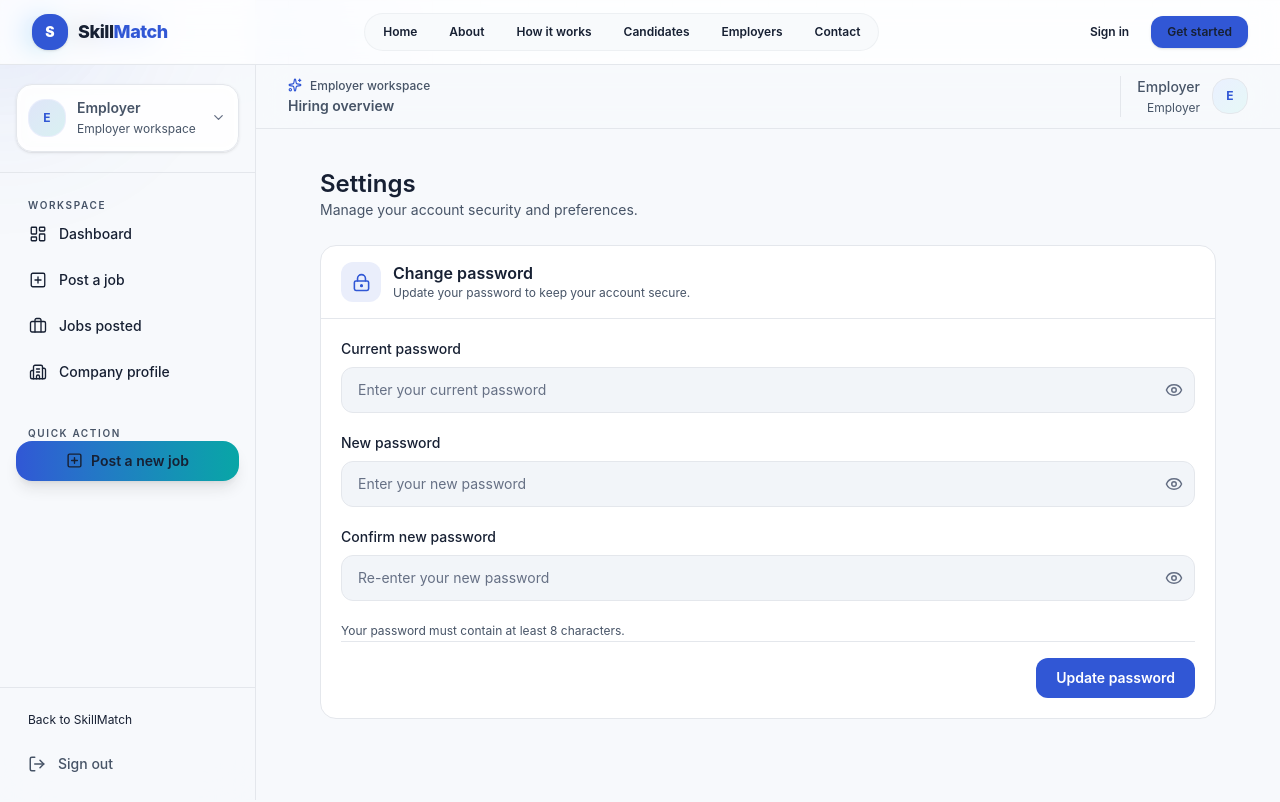
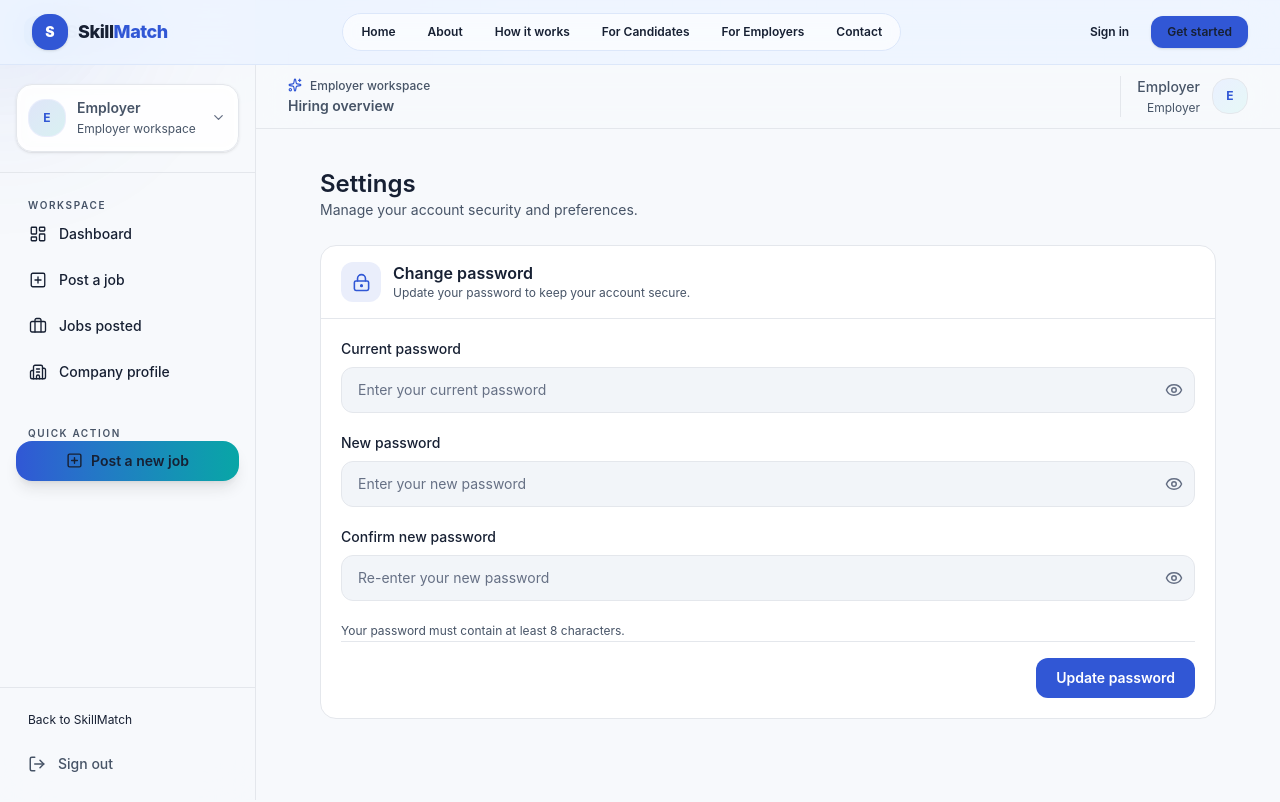
Before and after one commit to Yadelew-zemene/skill-match-platform, a Next.js app in the folder frontend/: page /employer/settings in a window 1280 px wide. Shown: the top 802 px of the page. Built offline with nearby package versions, Linux system fonts and the light colour scheme.

Commit message:
style(navbar): update navigation branding and links

```diff
--- a/frontend/components/layout/Navbar.tsx
+++ b/frontend/components/layout/Navbar.tsx
@@ -10,8 +10,8 @@ const navItems = [
   { label: "Home", href: "/" },
   { label: "About", href: "/about" },
   { label: "How it works", href: "/#how-it-works" },
-  { label: "Candidates", href: "/#candidates" },
-  { label: "Employers", href: "/#employers" },
+  { label: "For Candidates", href: "/#candidates" },
+  { label: "For Employers", href: "/#employers" },
   { label: "Contact", href: "/contacts" },
 ];
 
@@ -21,18 +21,17 @@ export default function Navbar() {
   const pathname = usePathname();
   const [mobileOpen, setMobileOpen] = useState(false);
 
-  // Close mobile navigation on route change
   useEffect(() => {
     setMobileOpen(false);
   }, [pathname]);
 
-  // Lock body scroll when mobile menu is open
   useEffect(() => {
     if (mobileOpen) {
       document.body.style.overflow = "hidden";
     } else {
       document.body.style.overflow = "unset";
     }
+
     return () => {
       document.body.style.overflow = "unset";
     };
@@ -41,12 +40,8 @@ export default function Navbar() {
   const closeMobile = () => setMobileOpen(false);
 
   const isActive = (href: string) => {
-    if (href === "/") {
-      return pathname === "/";
-    }
-    if (href.startsWith("/#")) {
-      return pathname === "/";
-    }
+    if (href === "/") return pathname === "/";
+    if (href.startsWith("/#")) return pathname === "/";
     return pathname.startsWith(href);
   };
 
@@ -63,7 +58,7 @@ export default function Navbar() {
   };
 
   return (
-    <header className="sticky top-0 z-50 w-full border-b border-[var(--border)] bg-[var(--surface)]/80 backdrop-blur-md backdrop-saturate-150 transition-all">
+    <header className="sticky top-0 z-50 w-full border-b border-[#dce7fa] bg-[#eef4ff]/90 backdrop-blur-xl backdrop-saturate-150 transition-all">
       <div className="mx-auto flex h-16 max-w-7xl items-center justify-between px-4 sm:px-6 lg:px-8">
         {/* Logo */}
         <Link
@@ -75,6 +70,7 @@ export default function Navbar() {
           <div className="flex h-9 w-9 items-center justify-center rounded-xl bg-[var(--primary)] text-sm font-black text-white shadow-sm shadow-[var(--primary)]/20 transition-transform duration-200 group-hover:scale-105">
             S
           </div>
+
           <span className="text-lg font-extrabold tracking-tight text-[var(--text-primary)]">
             Skill<span className="text-[var(--primary)]">Match</span>
           </span>
@@ -83,7 +79,7 @@ export default function Navbar() {
         {/* Desktop Navigation */}
         <nav
           aria-label="Main navigation"
-          className="hidden items-center gap-1 rounded-full border border-[var(--border)]/50 bg-[var(--surface-soft)]/50 p-1 backdrop-blur-sm md:flex"
+          className="hidden items-center gap-1 rounded-full border border-[#dce7fa] bg-white/65 p-1 backdrop-blur-sm md:flex"
         >
           {navItems.map((item) => {
             const active = isActive(item.href);
@@ -95,8 +91,8 @@ export default function Navbar() {
                 aria-current={active ? "page" : undefined}
                 className={`relative rounded-full px-3.5 py-1.5 text-xs font-semibold transition-all duration-200 focus-visible:outline-none focus-visible:ring-2 focus-visible:ring-[var(--primary)] ${
                   active
-                    ? "bg-[var(--surface)] text-[var(--primary)] shadow-sm"
-                    : "text-[var(--text-secondary)] hover:text-[var(--text-primary)]"
+                    ? "bg-[#dce9ff] text-[#2443a8] shadow-sm"
+                    : "text-[#475467] hover:bg-[#e3edff] hover:text-[#2443a8]"
                 }`}
               >
                 {item.label}
@@ -111,7 +107,7 @@ export default function Navbar() {
             <>
               <Link
                 href="/login"
-                className="rounded-lg px-3.5 py-2 text-xs font-semibold text-[var(--text-secondary)] transition-colors duration-200 hover:bg-[var(--surface-soft)] hover:text-[var(--text-primary)] focus-visible:outline-none focus-visible:ring-2 focus-visible:ring-[var(--primary)]"
+                className="rounded-lg px-3.5 py-2 text-xs font-semibold text-[#475467] transition-colors duration-200 hover:bg-white/70 hover:text-[var(--primary)] focus-visible:outline-none focus-visible:ring-2 focus-visible:ring-[var(--primary)]"
               >
                 Sign in
               </Link>
@@ -136,7 +132,7 @@ export default function Navbar() {
               <button
                 type="button"
                 onClick={handleLogout}
-                className="rounded-lg border border-[var(--border)] px-3.5 py-2 text-xs font-semibold text-[var(--text-secondary)] transition-colors duration-200 hover:border-[var(--error)]/30 hover:bg-[var(--error-light)] hover:text-[var(--error)] focus-visible:outline-none focus-visible:ring-2 focus-visible:ring-[var(--error)]"
+                className="rounded-lg border border-[#dce7fa] bg-white/60 px-3.5 py-2 text-xs font-semibold text-[#475467] transition-colors duration-200 hover:border-[var(--error)]/30 hover:bg-[var(--error-light)] hover:text-[var(--error)] focus-visible:outline-none focus-visible:ring-2 focus-visible:ring-[var(--error)]"
               >
                 Logout
               </button>
@@ -152,7 +148,7 @@ export default function Navbar() {
             mobileOpen ? "Close navigation menu" : "Open navigation menu"
           }
           aria-expanded={mobileOpen}
-          className="flex h-10 w-10 items-center justify-center rounded-lg border border-[var(--border)] text-[var(--text-secondary)] transition-colors duration-200 hover:bg-[var(--surface-soft)] hover:text-[var(--text-primary)] focus-visible:outline-none focus-visible:ring-2 focus-visible:ring-[var(--primary)] sm:hidden"
+          className="flex h-10 w-10 items-center justify-center rounded-lg border border-[#dce7fa] bg-white/60 text-[#3157d5] transition-colors duration-200 hover:bg-[#dce9ff] focus-visible:outline-none focus-visible:ring-2 focus-visible:ring-[var(--primary)] sm:hidden"
         >
           <span
             aria-hidden="true"
@@ -188,7 +184,7 @@ export default function Navbar() {
 
       {/* Mobile Navigation Panel */}
       <div
-        className={`absolute left-0 right-0 top-16 z-50 border-b border-[var(--border)] bg-[var(--surface)] px-4 py-6 shadow-xl transition-all duration-200 ease-in-out sm:hidden ${
+        className={`absolute left-0 right-0 top-16 z-50 border-b border-[#dce7fa] bg-[#f5f8ff] px-4 py-6 shadow-xl transition-all duration-200 ease-in-out sm:hidden ${
           mobileOpen
             ? "translate-y-0 opacity-100"
             : "-translate-y-2 pointer-events-none opacity-0"
@@ -205,13 +201,14 @@ export default function Navbar() {
                 aria-current={active ? "page" : undefined}
                 className={`flex items-center justify-between rounded-lg px-4 py-3 text-sm font-semibold transition-colors duration-150 ${
                   active
-                    ? "bg-[var(--primary-light)] text-[var(--primary)]"
-                    : "text-[var(--text-secondary)] hover:bg-[var(--surface-soft)] hover:text-[var(--text-primary)]"
+                    ? "bg-[#dce9ff] text-[#2443a8]"
+                    : "text-[#475467] hover:bg-[#e3edff] hover:text-[#2443a8]"
                 }`}
               >
                 <span>{item.label}</span>
+
                 {active && (
-                  <span className="h-1.5 w-1.5 rounded-full bg-[var(--primary)]" />
+                  <span className="h-1.5 w-1.5 rounded-full bg-[#3157d5]" />
                 )}
               </Link>
             );
@@ -219,15 +216,16 @@ export default function Navbar() {
         </nav>
 
         {/* Mobile Action Buttons */}
-        <div className="mt-6 border-t border-[var(--border)] pt-4">
+        <div className="mt-6 border-t border-[#dce7fa] pt-4">
           {!user ? (
             <div className="grid grid-cols-2 gap-3">
               <Link
                 href="/login"
-                className="flex items-center justify-center rounded-lg border border-[var(--border)] px-4 py-2.5 text-center text-sm font-semibold text-[var(--text-primary)] transition-colors hover:bg-[var(--surface-soft)]"
+                className="flex items-center justify-center rounded-lg border border-[#dce7fa] bg-white px-4 py-2.5 text-center text-sm font-semibold text-[#172033] transition-colors hover:bg-[#e3edff]"
               >
                 Sign in
               </Link>
+
               <Link
                 href="/register"
                 className="flex items-center justify-center rounded-lg bg-[var(--primary)] px-4 py-2.5 text-center text-sm font-semibold text-white shadow-sm transition-colors hover:bg-[var(--primary-hover)]"
@@ -244,10 +242,11 @@ export default function Navbar() {
               >
                 Dashboard
               </button>
+
               <button
                 type="button"
                 onClick={handleLogout}
-                className="w-full rounded-lg border border-[var(--border)] px-4 py-2.5 text-sm font-semibold text-[var(--text-secondary)] transition-colors hover:border-[var(--error)]/30 hover:bg-[var(--error-light)] hover:text-[var(--error)]"
+                className="w-full rounded-lg border border-[#dce7fa] bg-white px-4 py-2.5 text-sm font-semibold text-[#475467] transition-colors hover:border-[var(--error)]/30 hover:bg-[var(--error-light)] hover:text-[var(--error)]"
               >
                 Logout
               </button>
```
